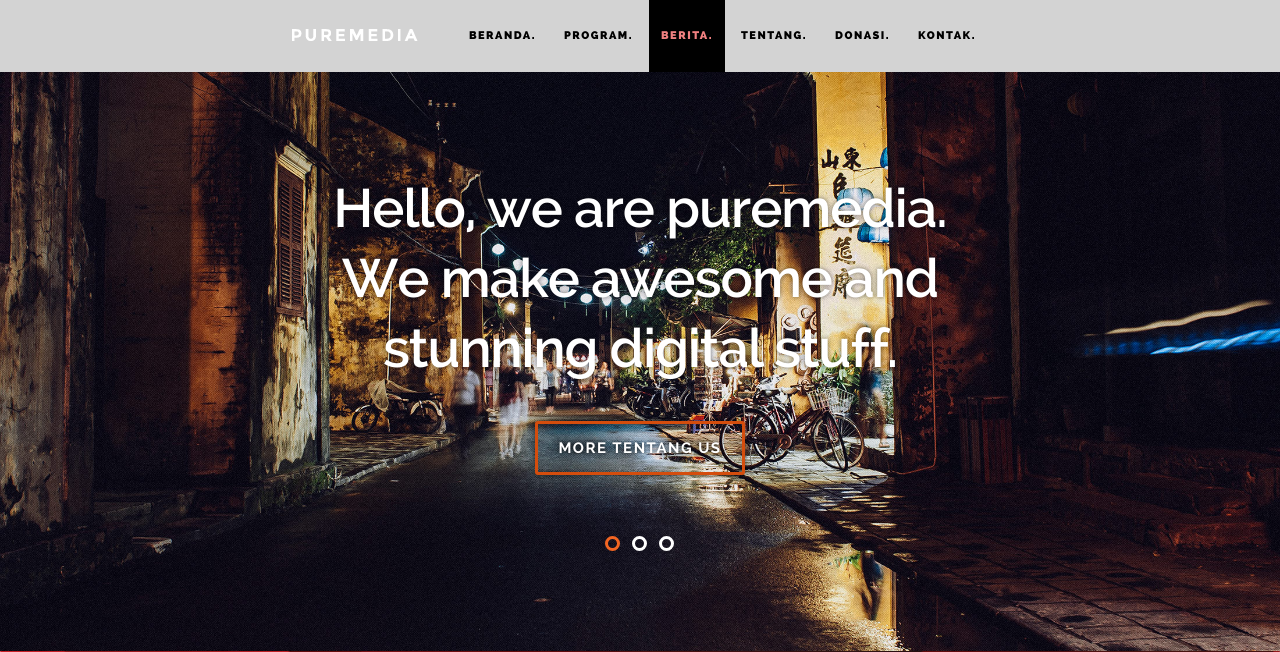
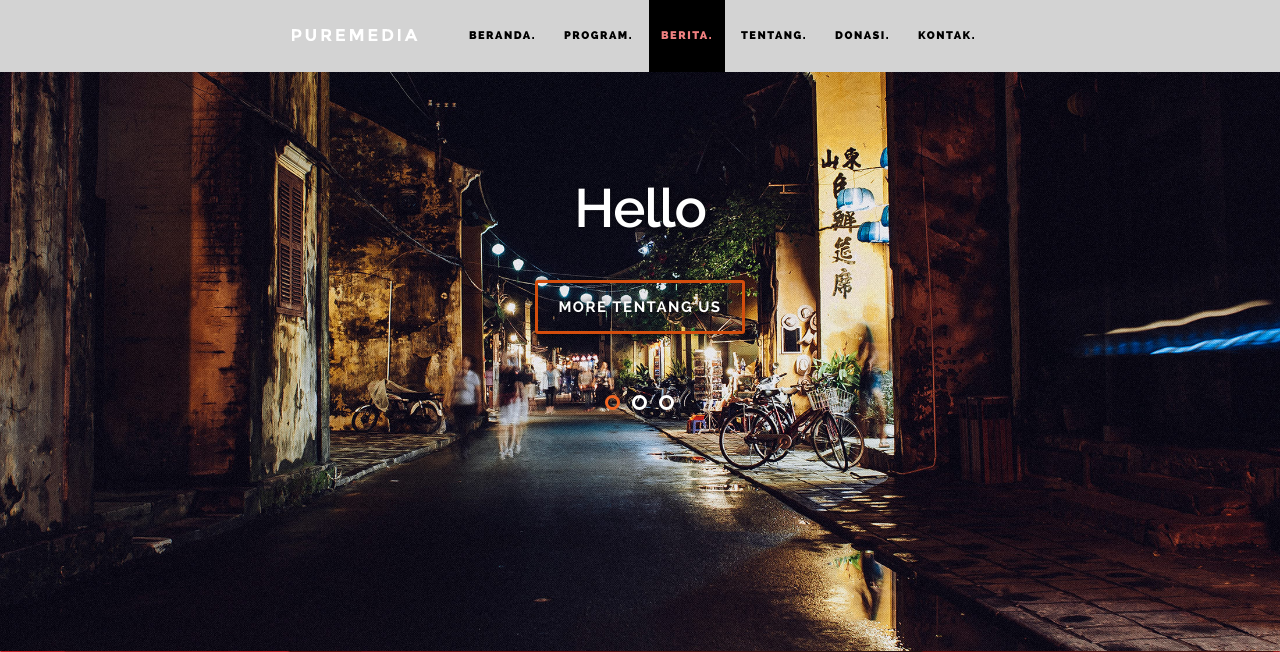
Before and after one commit to Andre17190177/UAS-Web_Programming_2-Kelompok_2, a CodeIgniter app: page /harapanbangsa/ in a window 1280 px wide. Shown: the top 652 px of the page. Run offline with CodeIgniter, Linux system fonts and the light colour scheme; some libraries are stand-ins or nearby versions.

Commit message:
update index

```diff
--- a/harapanbangsa/application/views/templates/index.php
+++ b/harapanbangsa/application/views/templates/index.php
@@ -13,7 +13,7 @@
                     <!-- Slide -->
                     <li>
                         <div class="flex-caption">
-                            <h1>Hello, we are puremedia. We make awesome and stunning digital stuff.</h1>
+                            <h1>Hello</h1>
                             <p><a class="button stroke smoothscroll" href="#tentang">More tentang Us</a></p>
                         </div>
                     </li>
```
